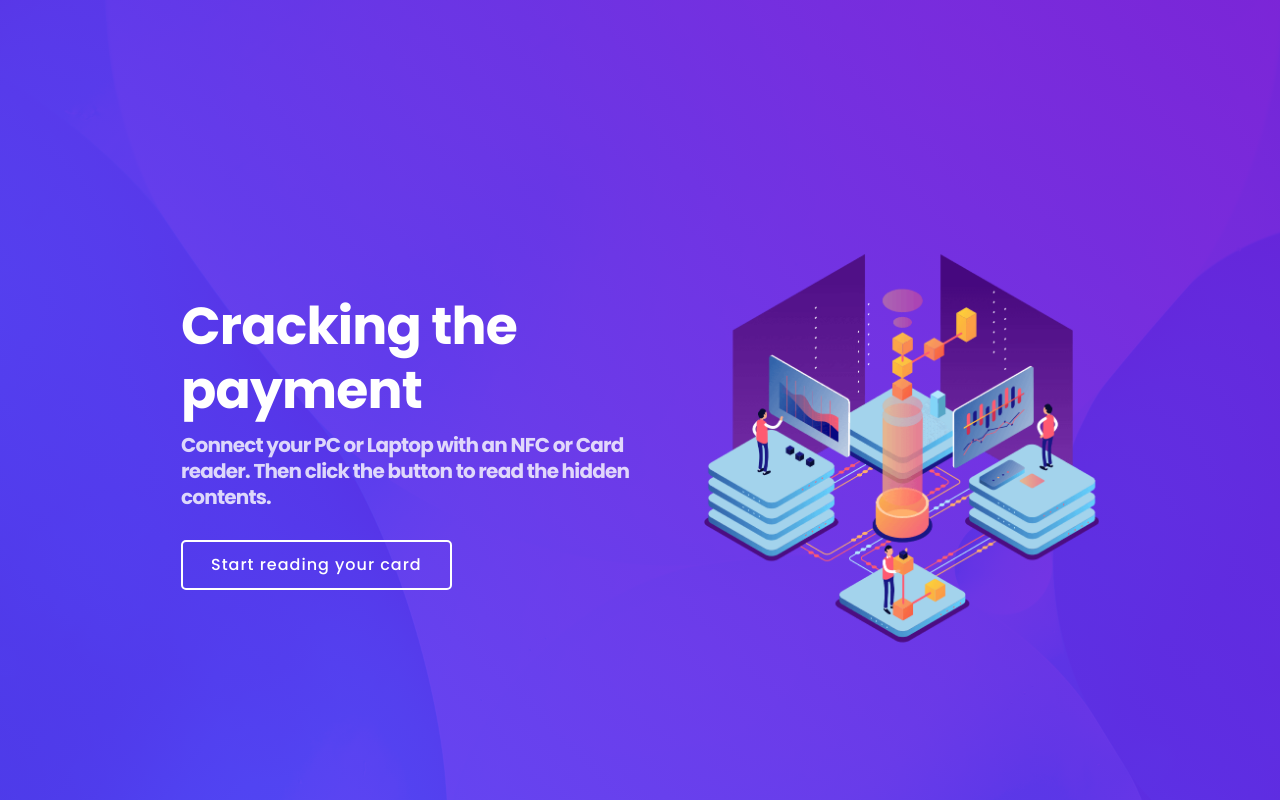
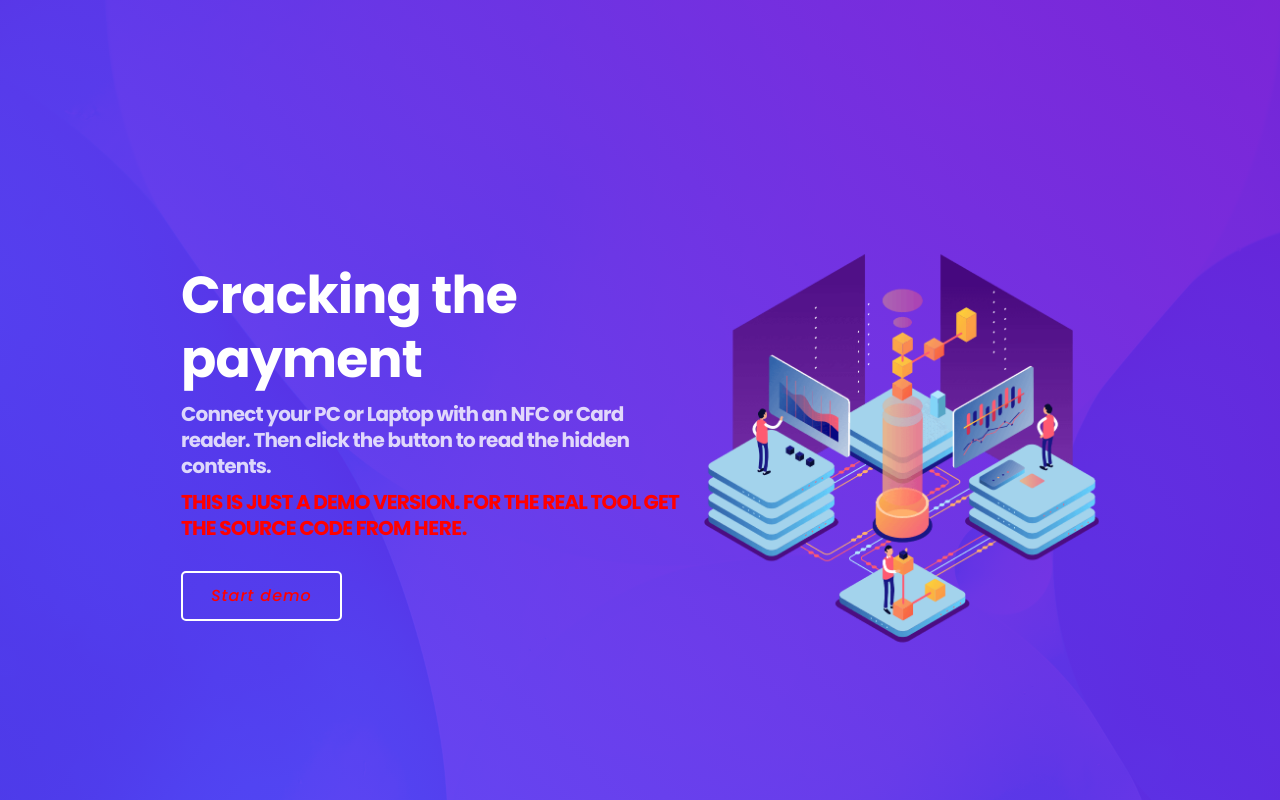
Before and after one commit to avocadoali/junction-2022, a Flask app: page / in a window 1280 px wide. Run offline with Flask 2, Linux system fonts and the light colour scheme; some libraries are stand-ins or nearby versions.

Commit message:
demo update

```diff
--- a/app/templates/index.html
+++ b/app/templates/index.html
@@ -7,7 +7,10 @@
         <div class="col-xl-5 col-lg-6 pt-3 pt-lg-0 order-2 order-lg-1 d-flex flex-column justify-content-center">
           <h1>Cracking the payment</h1>
           <h2>Connect your PC or Laptop with an NFC or Card reader. Then click the button to read the hidden contents.</h2>
-          <div><a href="cardpage" class="btn-get-started scrollto">Start reading your card</a></div>
+          <h2 style="color:red"> THIS IS JUST A DEMO VERSION. FOR THE REAL TOOL GET THE SOURCE CODE FROM
+           <a style = " color:red" href="https://github.com/avocadoali/junction-2022/">HERE.</a>
+</h2>
+          <div><a href="cardpage" style="color:red" class="btn-get-started scrollto"><i>Start demo</i></a></div>
         </div>
 
         <div class="col-xl-4 col-lg-6 order-1 order-lg-2 hero-img" data-aos="zoom-in" data-aos-delay="150">
```
